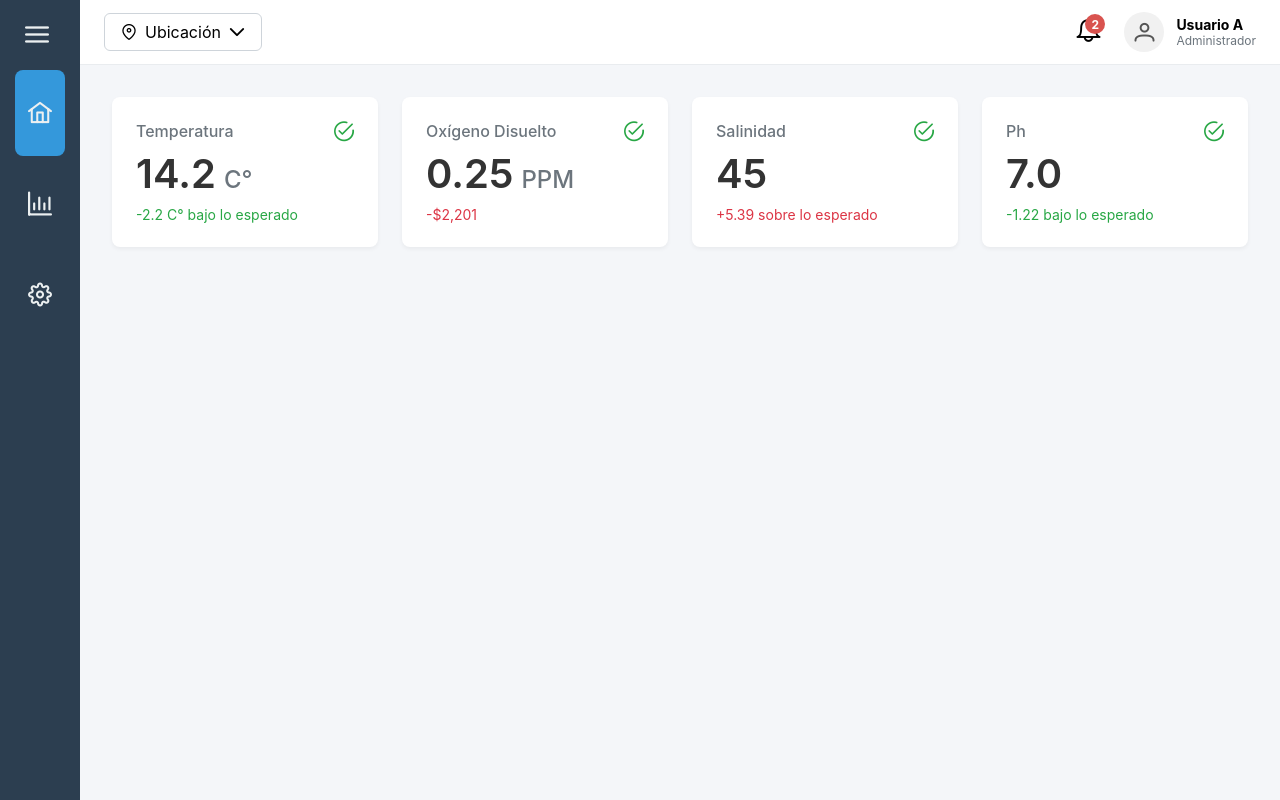
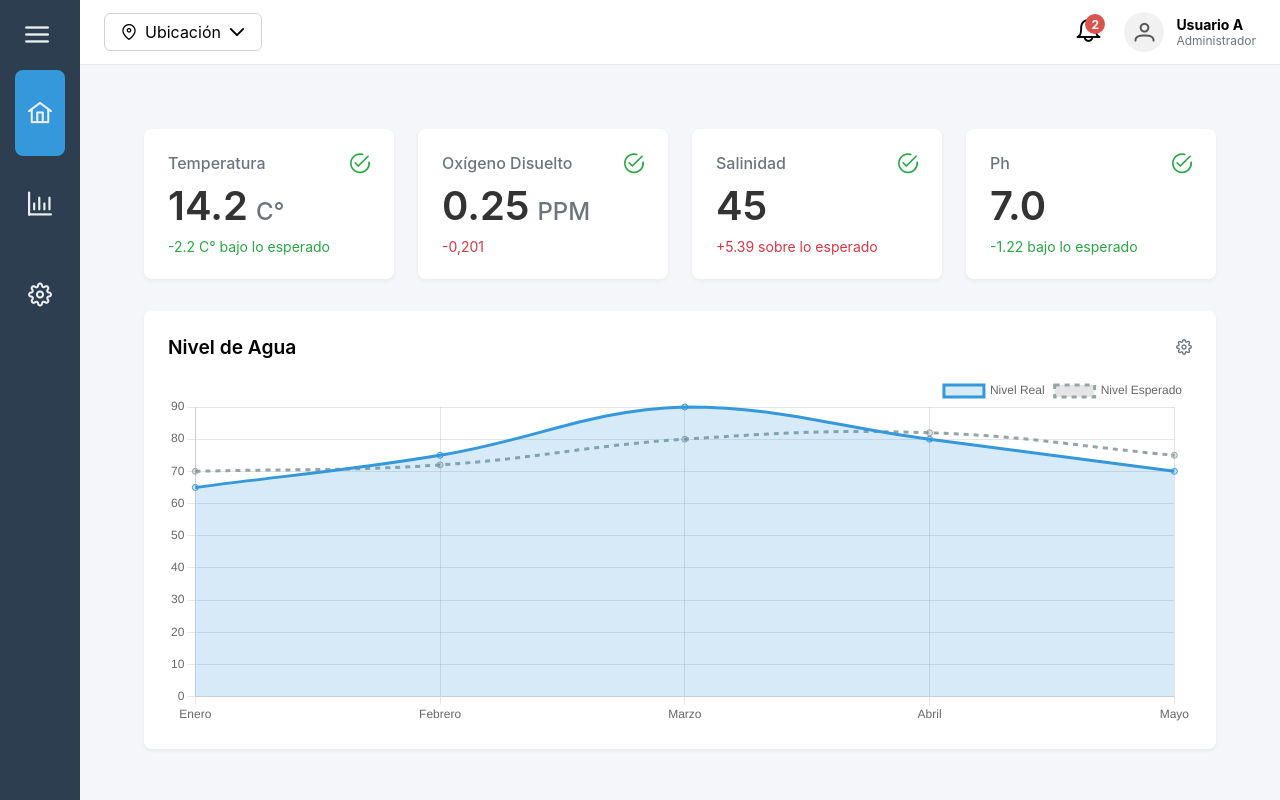
Before and after one commit to KsmBlitz/-UNAB-ProyectoDeTitulo, a Vue app in the folder Frontend/: page / in a window 1280 px wide. Built offline with nearby package versions, Linux system fonts and the light colour scheme; sample sign-in values are in the browser's storage; the HTML template or start-up script is replaced by a standard one.

Commit message:
Add WaterLevelChart component to dashboard
Introduces a new WaterLevelChart.vue component using vue-chartjs and chart.js to display water level data. Updates DashboardHomeView.vue to include the chart below the metrics grid. Adds chart.js and vue-chartjs dependencies to package.json.

```diff
--- a/Frontend/package.json
+++ b/Frontend/package.json
@@ -16,8 +16,10 @@
     "format": "prettier --write src/"
   },
   "dependencies": {
+    "chart.js": "^4.5.0",
     "primeicons": "^7.0.0",
     "vue": "^3.5.21",
+    "vue-chartjs": "^5.3.2",
     "vue-router": "^4.5.1"
   },
   "devDependencies": {
--- /dev/null
+++ b/Frontend/src/components/WaterLevelChart.vue
@@ -0,0 +1,118 @@
+<script setup lang="ts">
+import { Line } from 'vue-chartjs'
+import {
+  Chart as ChartJS,
+  CategoryScale,
+  LinearScale,
+  PointElement,
+  LineElement,
+  Title,
+  Tooltip,
+  Legend,
+  Filler
+} from 'chart.js'
+
+defineOptions({
+  name: 'WaterLevelChart'
+});
+
+ChartJS.register(
+  CategoryScale,
+  LinearScale,
+  PointElement,
+  LineElement,
+  Title,
+  Tooltip,
+  Legend,
+  Filler
+);
+
+const chartData = {
+  labels: ['Enero', 'Febrero', 'Marzo', 'Abril', 'Mayo'],
+  datasets: [
+    {
+      label: 'Nivel Real',
+      borderColor: '#3498db',
+      backgroundColor: 'rgba(52, 152, 219, 0.2)',
+      data: [65, 75, 90, 80, 70],
+      fill: true,
+      tension: 0.4
+    },
+    {
+      label: 'Nivel Esperado',
+      borderColor: '#95a5a6',
+      borderDash: [5, 5],
+      data: [70, 72, 80, 82, 75],
+      fill: false,
+      tension: 0.4
+    }
+  ]
+};
+
+const chartOptions = {
+  responsive: true,
+  maintainAspectRatio: false,
+  plugins: {
+    legend: {
+      position: 'top' as const,
+      align: 'end' as const,
+    }
+  },
+  scales: {
+    y: {
+      beginAtZero: true
+    }
+  }
+};
+</script>
+
+<template>
+  <div class="chart-container">
+    <div class="chart-header">
+      <h3>Nivel de Agua</h3>
+      <i class="pi pi-cog settings-icon"></i>
+    </div>
+    <div class="chart-wrapper">
+      <Line :data="chartData" :options="chartOptions" />
+    </div>
+  </div>
+</template>
+<style scoped>
+.chart-container {
+  background-color: #ffffff;
+  border-radius: 8px;
+  padding: 1.5rem;
+  box-shadow: 0 2px 4px rgba(0, 0, 0, 0.05);
+  /* Añadido: Asegura que el contenedor principal no se estire indefinidamente */
+  min-width: 0;
+}
+
+.chart-header {
+  display: flex;
+  justify-content: space-between;
+  align-items: center;
+  margin-bottom: 1rem;
+}
+
+.chart-header h3 {
+  margin: 0;
+  font-size: 1.2rem;
+  font-weight: 600;
+}
+
+.settings-icon {
+  cursor: pointer;
+  color: #6c757d;
+}
+
+.chart-wrapper {
+  height: 350px;
+  overflow: hidden;
+}
+
+.chart-canvas-container {
+  position: relative;
+  height: 100%;
+  width: 100%;
+}
+</style>
--- a/Frontend/src/views/DashboardHomeView.vue
+++ b/Frontend/src/views/DashboardHomeView.vue
@@ -1,5 +1,6 @@
 <script setup lang="ts">
 import MetricCard from '@/components/MetricCard.vue';
+import WaterLevelChart from '@/components/WaterLevelChart.vue';
 
 defineOptions({
   name: 'DashboardHomeView'
@@ -7,42 +8,35 @@ defineOptions({
 </script>
 
 <template>
-  <div class="metrics-grid">
-    <MetricCard
-      title="Temperatura"
-      value="14.2"
-      unit="C°"
-      changeText="-2.2 C° bajo lo esperado"
-      :isPositive="true"
-    />
-    <MetricCard
-      title="Oxígeno Disuelto"
-      value="0.25"
-      unit="PPM"
-      changeText="-$2,201"
-      :isPositive="false"
-    />
-    <MetricCard
-      title="Salinidad"
-      value="45"
-      unit=""
-      changeText="+5.39 sobre lo esperado"
-      :isPositive="false"
-    />
-    <MetricCard
-      title="Ph"
-      value="7.0"
-      unit=""
-      changeText="-1.22 bajo lo esperado"
-      :isPositive="true"
-    />
+  <div class="dashboard-content">
+    <div class="metrics-grid">
+      <MetricCard title="Temperatura" value="14.2" unit="C°" changeText="-2.2 C° bajo lo esperado" :isPositive="true"/>
+      <MetricCard title="Oxígeno Disuelto" value="0.25" unit="PPM" changeText="-0,201" :isPositive="false"/>
+      <MetricCard title="Salinidad" value="45" unit="" changeText="+5.39 sobre lo esperado" :isPositive="false"/>
+      <MetricCard title="Ph" value="7.0" unit="" changeText="-1.22 bajo lo esperado" :isPositive="true"/>
+    </div>
+
+    <div class="main-widgets-grid">
+      <WaterLevelChart />
+      </div>
   </div>
 </template>
 
 <style scoped>
+.dashboard-content {
+  padding: 2rem;
+}
+
 .metrics-grid {
   display: grid;
   grid-template-columns: repeat(auto-fit, minmax(250px, 1fr));
   gap: 1.5rem;
 }
+
+.main-widgets-grid {
+  margin-top: 2rem;
+  display: grid;
+  grid-template-columns: 1fr; /* Por ahora una sola columna */
+  gap: 1.5rem;
+}
 </style>
```
Also changed, not shown: 1 other file (tests, documents, lock files or other folders).
